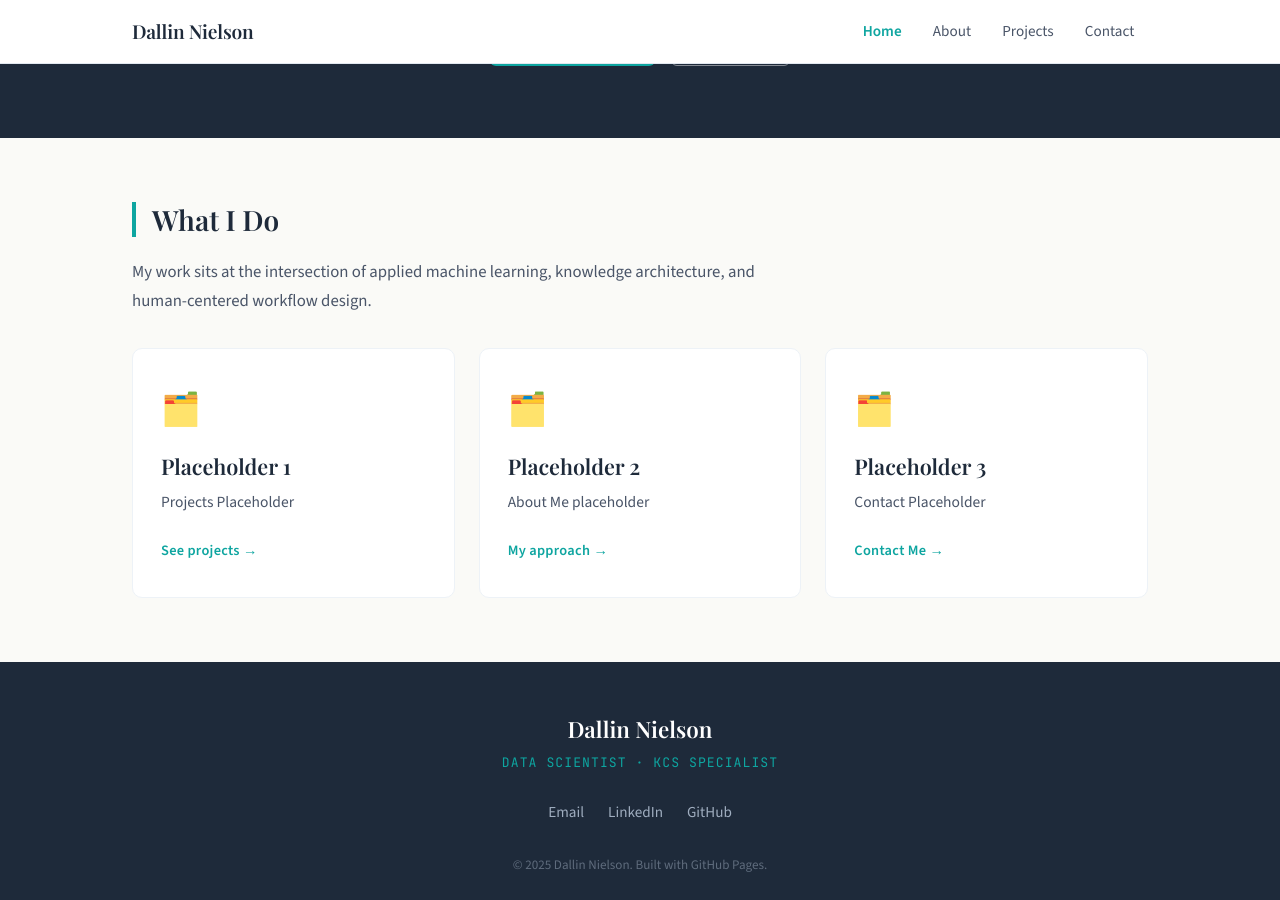
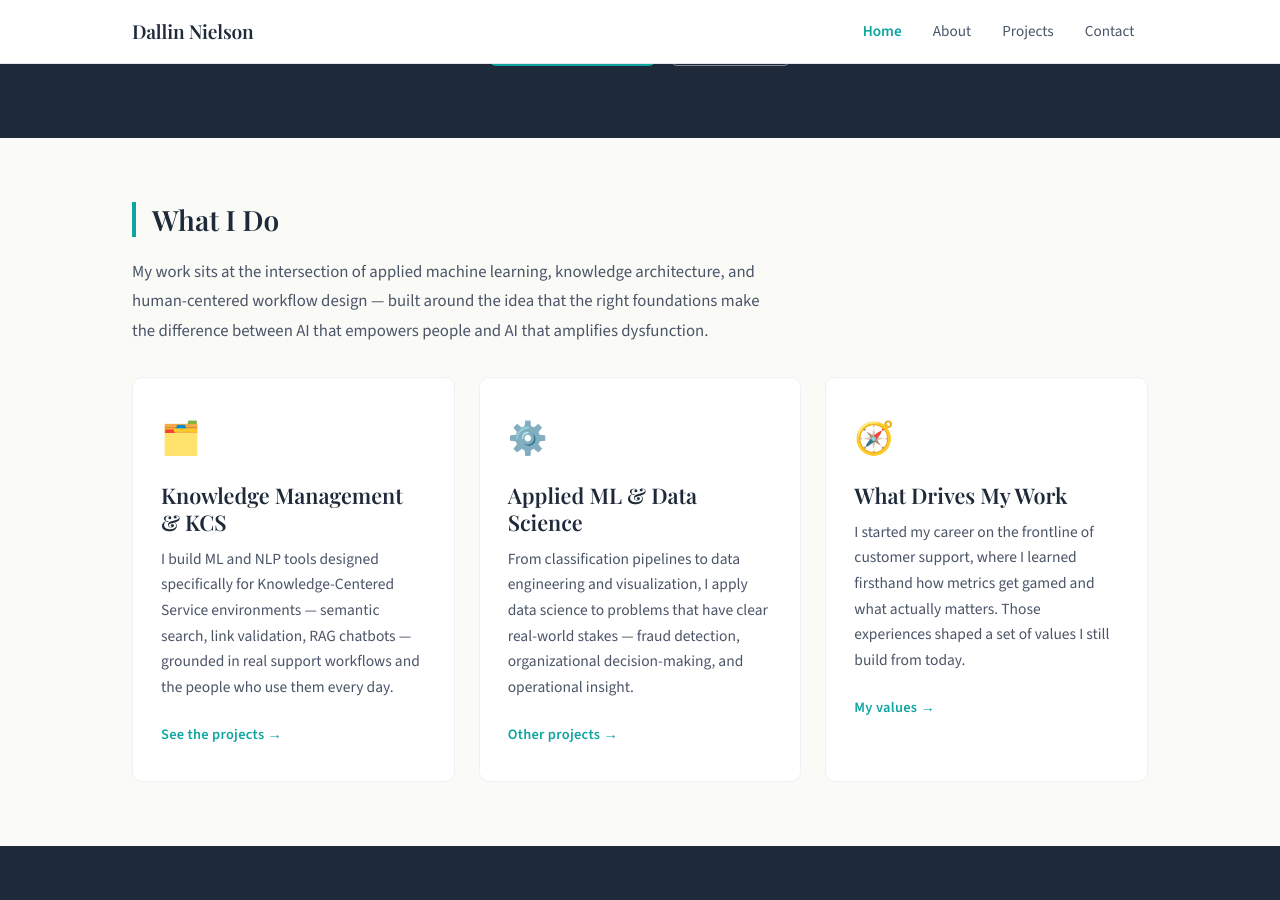
Before and after one commit to Daly-Llama/Daly-Llama.github.io, a Jekyll site: the page built from index.md, in a window 1280 px wide and 900 px high, scrolled down 331 px. Built offline with Jekyll 4.4.1, drawn with Linux system fonts in a browser that asks for light colours.

Commit message:
Update index.md

```diff
--- a/index.md
+++ b/index.md
@@ -41,43 +28,43 @@ description: "Dallin Nielson — Data Scientist applying machine learning to Kno
 <!-- FEATURE CARDS -->
 <section class="cards-section">
 
-  <!-- Section heading (optional — delete if you prefer no heading) -->
   <h2 class="section-heading">What I Do</h2>
   <p class="section-intro">
-    My work sits at the intersection of applied machine learning, knowledge architecture, and human-centered workflow design.
+    My work sits at the intersection of applied machine learning, knowledge architecture, and human-centered workflow design — built around the idea that the right foundations make the difference between AI that empowers people and AI that amplifies dysfunction.
   </p>
 
   <div class="cards-grid">
 
-    <!-- CARD 1 — Change the icon, title, description, and link -->
+    <!-- CARD 1 -->
     <div class="card">
       <span class="card-icon">🗂️</span>
-      <h3>Placeholder 1</h3>
+      <h3>Knowledge Management & KCS</h3>
       <p>
-        Projects Placeholder
+        I build ML and NLP tools designed specifically for Knowledge-Centered Service environments — semantic search, link validation, RAG chatbots — grounded in real support workflows and the people who use them every day.
       </p>
-      <a href="/projects" class="card-link">See projects</a>
+      <a href="/projects#knowledge-management" class="card-link">See the projects</a>
     </div>
 
     <!-- CARD 2 -->
     <div class="card">
-      <span class="card-icon">🗂️</span>
-      <h3>Placeholder 2</h3>
+      <span class="card-icon">⚙️</span>
+      <h3>Applied ML & Data Science</h3>
       <p>
-        About Me placeholder
+        From classification pipelines to data engineering and visualization, I apply data science to problems that have clear real-world stakes — fraud detection, organizational decision-making, and operational insight.
       </p>
-      <a href="/about" class="card-link">My approach</a>
+      <a href="/projects#other-projects" class="card-link">Other projects</a>
     </div>
 
     <!-- CARD 3 -->
     <div class="card">
-      <span class="card-icon">🗂️</span>
-      <h3>Placeholder 3</h3>
+      <span class="card-icon">🧭</span>
+      <h3>What Drives My Work</h3>
       <p>
-        Contact Placeholder
+        I started my career on the frontline of customer support, where I learned firsthand how metrics get gamed and what actually matters. Those experiences shaped a set of values I still build from today.
       </p>
-      <a href="/contact" class="card-link">Contact Me</a>
+      <a href="/about#what-drives-my-work" class="card-link">My values</a>
     </div>
 
   </div>
+
 </section>
```
Also changed, not shown: other parts of index.md (+0 -13 lines).
